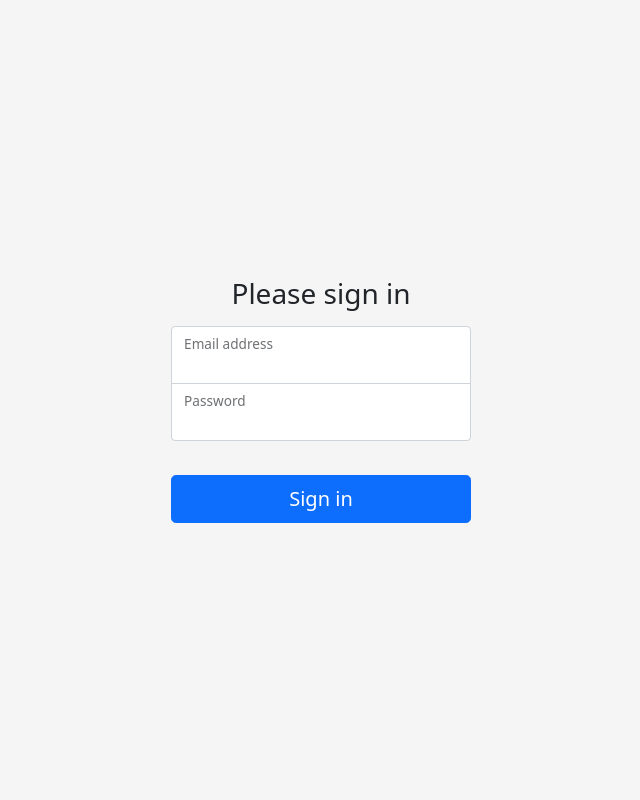
After one commit to aliefhafids/fswd1-arkatama-php, a PHP site: page /pages/login.php in a window 1280 px wide. The commit adds this page. Shown: the whole page, without its empty margins (319-959 px from the left). Run offline with PHP 8.4, Linux system fonts and the light colour scheme.

Commit message:
[FEAT] add login pages

```diff
--- /dev/null
+++ b/assets/css/signin.css
@@ -0,0 +1,39 @@
+html,
+body {
+  height: 100%;
+}
+
+body {
+  display: flex;
+  align-items: center;
+  padding-top: 40px;
+  padding-bottom: 40px;
+  background-color: #f5f5f5;
+}
+
+.form-signin {
+  width: 100%;
+  max-width: 330px;
+  padding: 15px;
+  margin: auto;
+}
+
+.form-signin .checkbox {
+  font-weight: 400;
+}
+
+.form-signin .form-floating:focus-within {
+  z-index: 2;
+}
+
+.form-signin input[type="email"] {
+  margin-bottom: -1px;
+  border-bottom-right-radius: 0;
+  border-bottom-left-radius: 0;
+}
+
+.form-signin input[type="password"] {
+  margin-bottom: 10px;
+  border-top-left-radius: 0;
+  border-top-right-radius: 0;
+}
--- /dev/null
+++ b/pages/crud/logout.php
@@ -0,0 +1,6 @@
+<?php
+
+session_start();
+session_destroy();
+header("location: ../../pages/login.php");
+?>
--- /dev/null
+++ b/pages/login.php
@@ -0,0 +1,52 @@
+<?php
+session_start();
+include_once('crud/koneksi.php');
+?>
+
+<!DOCTYPE html>
+<html lang="en">
+<head>
+  <meta charset="UTF-8">
+  <meta http-equiv="X-UA-Compatible" content="IE=edge">
+  <meta name="viewport" content="width=device-width, initial-scale=1.0">
+  <link rel="stylesheet" href="../assets/framework/css/bootstrap.min.css">
+  <link rel="stylesheet" href="../assets/css/signin.css">
+  <title>Login</title>
+</head>
+
+<body class="text-center">
+  <main class="form-signin">
+    <form method="post">
+      <h1 class="h3 mb-3 fw-normal">Please sign in</h1>
+      <div class="form-floating">
+        <input type="email" name="email" class="form-control" id="email">
+        <label for="email">Email address</label>
+      </div>
+      <div class="form-floating">
+        <input type="password" name="password" class="form-control" id="password">
+        <label for="password">Password</label>
+      </div>
+      <button class="w-100 btn btn-lg btn-primary mt-4" type="submit" name="submit">Sign in</button>
+    </form>
+  </main>
+  <?php
+  if(isset($_POST['submit'])){
+    $email = $_POST['email'];
+    $password = $_POST['password'];
+    $query = mysqli_query($conn, "SELECT * FROM users WHERE email='$email' AND password= '$password'");
+    $cek = mysqli_num_rows($query);
+
+    if($cek == 1){
+      $_SESSION['email'] = $email;
+      header("location:crud/readUsers.php");
+    }else{
+      echo "<script>alert('Email atau Password Salah')</script>";
+    }
+  }
+
+?>
+
+</body>
+
+
+</html>
```
Also changed, not shown: pages/crud/readUsers.php (+18 -1 lines).
